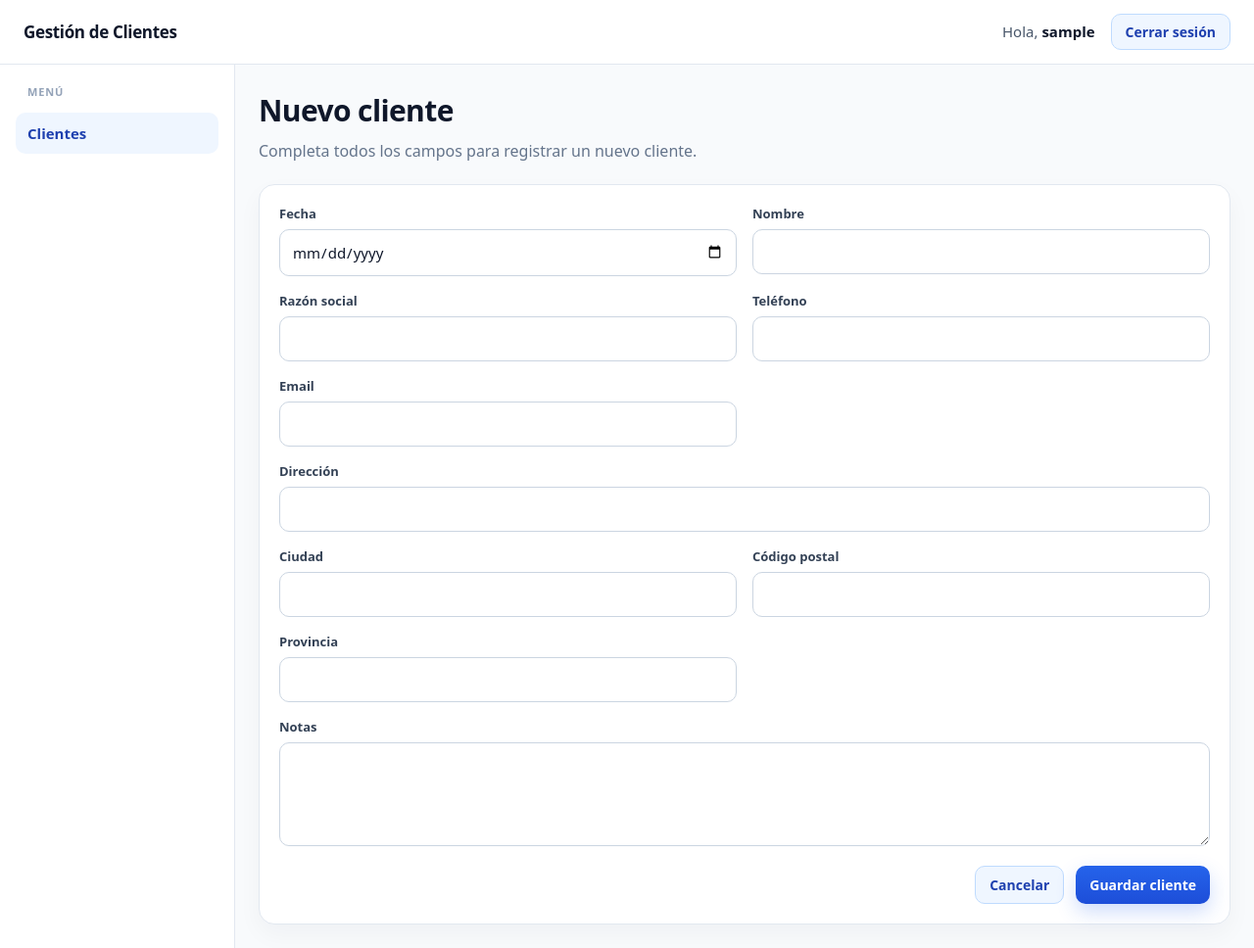
After one commit to cocinandosoftware/gestion-clientes-ia, a Django app: page /private/clientes/nuevo/ in a window 1280 px wide. The commit adds this page. Shown: the whole page at 98% size. Run offline with Django 5.2, Linux system fonts and the light colour scheme; the visitor is signed in with stand-in values (Sample User, id 1).

Commit message:
SESION 8 - CREACION CLIENTES

```diff
--- a/contexts/private/static/css/private.css
+++ b/contexts/private/static/css/private.css
@@ -64,6 +64,7 @@ a {
     background: #eff6ff;
     color: #1e40af;
     cursor: pointer;
+    font-family: inherit;
     transition: background 0.15s;
 }
 
@@ -126,6 +127,13 @@ a {
     margin-bottom: 1.25rem;
 }
 
+.private-page-header--with-actions {
+    display: flex;
+    align-items: flex-start;
+    justify-content: space-between;
+    gap: 1rem;
+}
+
 .private-page-header h1 {
     font-size: clamp(1.5rem, 2.5vw, 1.875rem);
     letter-spacing: -0.02em;
@@ -142,6 +150,69 @@ a {
     border: 1px solid #e2e8f0;
     border-radius: 16px;
     box-shadow: 0 10px 24px rgba(15, 23, 42, 0.04);
+}
+
+.private-form-card {
+    padding: 1.25rem;
+}
+
+.private-form__grid {
+    display: grid;
+    grid-template-columns: repeat(2, minmax(0, 1fr));
+    gap: 1rem;
+}
+
+.private-form__field {
+    display: flex;
+    flex-direction: column;
+}
+
+.private-form__field--full {
+    grid-column: 1 / -1;
+}
+
+.private-form__field label {
+    margin-bottom: 0.35rem;
+    font-size: 0.8125rem;
+    font-weight: 600;
+    color: #334155;
+}
+
+.private-form__field input,
+.private-form__field textarea {
+    width: 100%;
+    padding: 0.75rem;
+    border: 1px solid #cbd5e1;
+    border-radius: 10px;
+    font-size: 0.9375rem;
+    color: #0f172a;
+    background: #fff;
+    font-family: inherit;
+}
+
+.private-form__field input:focus,
+.private-form__field textarea:focus {
+    outline: none;
+    border-color: #2563eb;
+    box-shadow: 0 0 0 4px rgba(37, 99, 235, 0.12);
+}
+
+.private-form__actions {
+    display: flex;
+    justify-content: flex-end;
+    gap: 0.75rem;
+    margin-top: 1.25rem;
+}
+
+.private-form-errors {
+    margin-bottom: 1rem;
+    padding: 0.75rem 1rem;
+    border: 1px solid #fecaca;
+    border-radius: 10px;
+    background: #fef2f2;
+    color: #b91c1c;
+    font-size: 0.875rem;
+    line-height: 1.6;
 }
 
 .private-search {
@@ -350,4 +421,13 @@ body.private-loader-active {
         border-right: none;
         border-bottom: 1px solid #e2e8f0;
     }
+
+    .private-page-header--with-actions {
+        flex-direction: column;
+        align-items: stretch;
+    }
+
+    .private-form__grid {
+        grid-template-columns: 1fr;
+    }
 }
--- /dev/null
+++ b/contexts/private/static/js/clients-create.js
@@ -0,0 +1,153 @@
+const REQUIRED_FIELDS = [
+    'date',
+    'name',
+    'company_name',
+    'phone',
+    'email',
+    'address_line',
+    'city',
+    'postal_code',
+    'province',
+    'notes',
+];
+
+const FIELD_LABELS = {
+    date: 'fecha',
+    name: 'nombre',
+    company_name: 'razón social',
+    phone: 'teléfono',
+    email: 'email',
+    address_line: 'dirección',
+    city: 'ciudad',
+    postal_code: 'código postal',
+    province: 'provincia',
+    notes: 'notas',
+};
+
+function getCsrfToken() {
+    const cookieValue = document.cookie
+        .split('; ')
+        .find((row) => row.startsWith('csrftoken='));
+
+    if (!cookieValue) {
+        return '';
+    }
+
+    return cookieValue.split('=')[1];
+}
+
+function validateClientForm(form) {
+    const errors = [];
+
+    REQUIRED_FIELDS.forEach(function (fieldName) {
+        const field = form.querySelector(`[name="${fieldName}"]`);
+        const value = field?.value.trim() || '';
+
+        if (!value) {
+            errors.push(`El campo ${FIELD_LABELS[fieldName]} es obligatorio.`);
+        }
+    });
+
+    const emailField = form.querySelector('[name="email"]');
+    const email = emailField?.value.trim() || '';
+
+    if (email && (!email.includes('@') || !email.split('@')[1]?.includes('.'))) {
+        errors.push('El email no es válido.');
+    }
+
+    return errors;
+}
+
+function showFormErrors(errorBox, errors) {
+    errorBox.textContent = errors.join(' ');
+    errorBox.hidden = false;
+}
+
+function handleCreateSuccess(redirectUrl) {
+    const openerWindow = window.opener;
+
+    if (openerWindow && !openerWindow.closed) {
+        try {
+            if (typeof openerWindow.reloadClientList === 'function') {
+                openerWindow.reloadClientList();
+            } else {
+                openerWindow.location.reload();
+            }
+
+            openerWindow.focus();
+        } catch (error) {
+            openerWindow.location.reload();
+        }
+
+        window.close();
+
+        setTimeout(function () {
+            if (!window.closed) {
+                window.location.href = redirectUrl;
+            }
+        }, 500);
+
+        return;
+    }
+
+    window.location.href = redirectUrl;
+}
+
+document.addEventListener('DOMContentLoaded', function () {
+
+    const form = document.getElementById('client-create-form');
+    const errorBox = document.getElementById('client-create-errors');
+    const submitButton = document.getElementById('client-create-submit');
+
+    if (!form || !errorBox) {
+        return;
+    }
+
+    const createUrl = form.dataset.createUrl;
+
+    form.addEventListener('submit', async function (event) {
+        event.preventDefault();
+
+        errorBox.hidden = true;
+        errorBox.textContent = '';
+
+        const validationErrors = validateClientForm(form);
+        if (validationErrors.length) {
+            showFormErrors(errorBox, validationErrors);
+            return;
+        }
+
+        if (submitButton) {
+            submitButton.disabled = true;
+            submitButton.classList.add('is-loading');
+        }
+
+        try {
+            const response = await fetch(createUrl, {
+                method: 'POST',
+                headers: {
+                    'X-CSRFToken': getCsrfToken(),
+                    'X-Requested-With': 'XMLHttpRequest',
+                },
+                body: new FormData(form),
+            });
+
+            const data = await response.json();
+
+            if (response.ok && data.success) {
+                handleCreateSuccess(data.redirect_url);
+                return;
+            }
+
+            const errors = data.errors || ['No se pudo crear el cliente.'];
+            showFormErrors(errorBox, errors);
+        } catch (error) {
+            showFormErrors(errorBox, ['Error de conexión. Inténtalo de nuevo.']);
+        } finally {
+            if (submitButton) {
+                submitButton.disabled = false;
+                submitButton.classList.remove('is-loading');
+            }
+        }
+    });
+});
--- a/contexts/private/urls.py
+++ b/contexts/private/urls.py
@@ -5,6 +5,8 @@ from . import views
 urlpatterns = [
     path('', views.welcome_view, name='private_welcome'),
     path('clientes/', views.client_list_view, name='client_list'),
+    path('clientes/nuevo/', views.client_create_page_view, name='client_create'),
+    path('clientes/crear/', views.client_create_api_view, name='client_create_api'),
     path('clientes/buscar/', views.client_search_view, name='client_search'),
     path('clientes/<int:client_id>/eliminar/', views.client_delete_view, name='client_delete'),
 ]
--- a/contexts/private/views/__init__.py
+++ b/contexts/private/views/__init__.py
@@ -1,3 +1,4 @@
+from .clients_create import client_create_api_view, client_create_page_view
 from .clients_delete import client_delete_view
 from .clients_list import client_list_view
 from .clients_search import client_search_view
--- /dev/null
+++ b/contexts/private/views/clients_create.py
@@ -0,0 +1,62 @@
+from datetime import datetime
+
+from django.contrib.auth.decorators import login_required
+from django.http import JsonResponse
+from django.shortcuts import render
+from django.urls import reverse
+from django.views.decorators.http import require_GET, require_POST
+
+from core.clients.models import Client
+from contexts.private.clients.validation import (
+    REQUIRED_CLIENT_FIELDS,
+    validate_client_payload,
+)
+
+
+@login_required
+@require_GET
+def client_create_page_view(request):
+    return render(
+        request,
+        'private/clients/create.html',
+        {
+            'active_menu': 'clients',
+        },
+    )
+
+
+@login_required
+@require_POST
+def client_create_api_view(request):
+    data = {
+        field: request.POST.get(field, '').strip()
+        for field in REQUIRED_CLIENT_FIELDS
+    }
+
+    errors = validate_client_payload(data)
+    if errors:
+        return JsonResponse({
+            'success': False,
+            'errors': errors,
+        }, status=400)
+
+    client_date = datetime.strptime(data['date'], '%Y-%m-%d').date()
+
+    Client.objects.create(
+        date=client_date,
+        name=data['name'],
+        company_name=data['company_name'],
+        phone=data['phone'],
+        email=data['email'],
+        address_line=data['address_line'],
+        city=data['city'],
+        postal_code=data['postal_code'],
+        province=data['province'],
+        notes=data['notes'],
+    )
+
+    return JsonResponse({
+        'success': True,
+        'redirect_url': reverse('client_list'),
+        'message': 'Cliente creado correctamente.',
+    })
--- /dev/null
+++ b/templates/private/clients/create.html
@@ -0,0 +1,79 @@
+{% extends 'private/base_private.html' %}
+{% load static %}
+
+{% block title %}Nuevo cliente | Gestión de Clientes{% endblock %}
+
+{% block content %}
+<header class="private-page-header">
+    <h1>Nuevo cliente</h1>
+    <p>Completa todos los campos para registrar un nuevo cliente.</p>
+</header>
+
+<section class="private-card private-form-card">
+    <form
+        id="client-create-form"
+        class="private-form"
+        method="post"
+        action=""
+        data-create-url="{% url 'client_create_api' %}"
+    >
+        {% csrf_token %}
+
+        <div id="client-create-errors" class="private-form-errors" hidden></div>
+
+        <div class="private-form__grid">
+            <div class="private-form__field">
+                <label for="client-date">Fecha</label>
+                <input id="client-date" type="date" name="date" required>
+            </div>
+            <div class="private-form__field">
+                <label for="client-name">Nombre</label>
+                <input id="client-name" type="text" name="name" required>
+            </div>
+            <div class="private-form__field">
+                <label for="client-company">Razón social</label>
+                <input id="client-company" type="text" name="company_name" required>
+            </div>
+            <div class="private-form__field">
+                <label for="client-phone">Teléfono</label>
+                <input id="client-phone" type="text" name="phone" required>
+            </div>
+            <div class="private-form__field">
+                <label for="client-email">Email</label>
+                <input id="client-email" type="email" name="email" required>
+            </div>
+            <div class="private-form__field private-form__field--full">
+                <label for="client-address">Dirección</label>
+                <input id="client-address" type="text" name="address_line" required>
+            </div>
+            <div class="private-form__field">
+                <label for="client-city">Ciudad</label>
+                <input id="client-city" type="text" name="city" required>
+            </div>
+            <div class="private-form__field">
+                <label for="client-postal">Código postal</label>
+                <input id="client-postal" type="text" name="postal_code" required>
+            </div>
+            <div class="private-form__field">
+                <label for="client-province">Provincia</label>
+                <input id="client-province" type="text" name="province" required>
+            </div>
+            <div class="private-form__field private-form__field--full">
+                <label for="client-notes">Notas</label>
+                <textarea id="client-notes" name="notes" rows="4" required></textarea>
+            </div>
+        </div>
+
+        <div class="private-form__actions">
+            <a href="{% url 'client_list' %}" class="private-btn">Cancelar</a>
+            <button type="submit" class="private-btn private-btn--primary" id="client-create-submit">
+                Guardar cliente
+            </button>
+        </div>
+    </form>
+</section>
+{% endblock %}
+
+{% block extra_js %}
+    <script src="{% static 'js/clients-create.js' %}"></script>
+{% endblock %}
```
Also changed, not shown: contexts/private/clients/validation.py (added, +38 -0 lines), contexts/private/static/js/clients-search.js (+34 -0 lines), templates/private/clients/list.html (+13 -3 lines), 2 other files.
